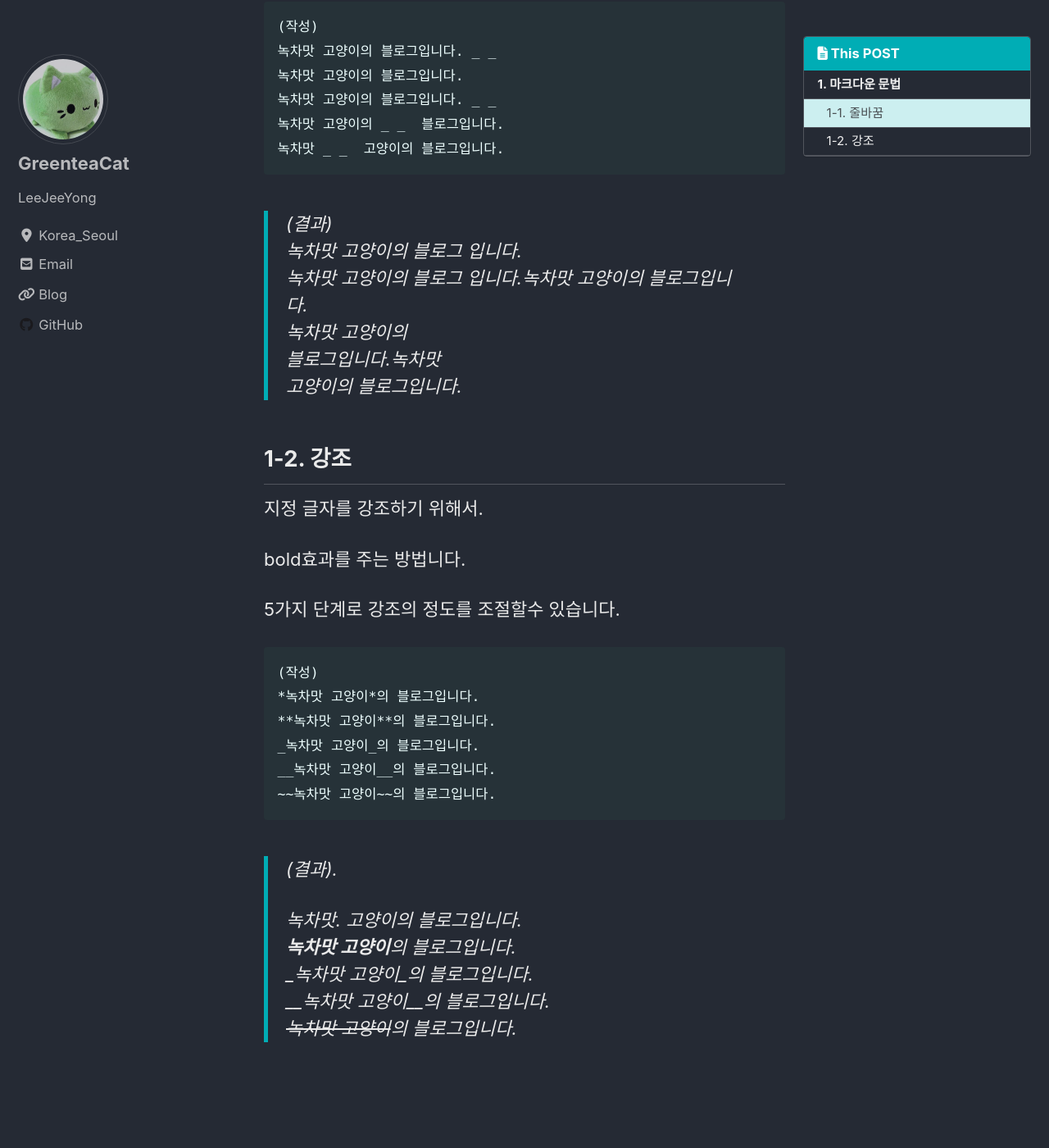
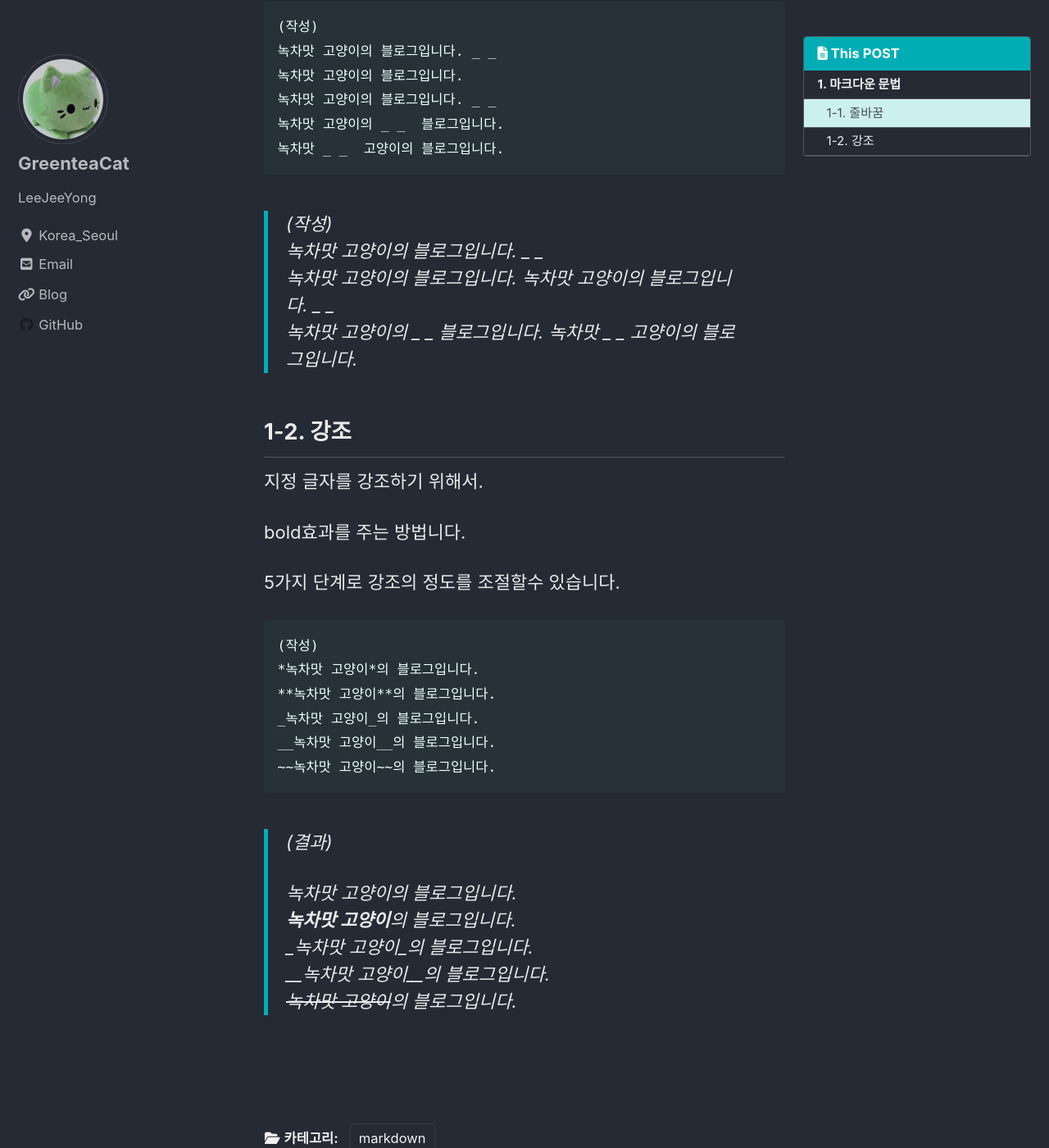
Before and after one commit to Leejeeyong/leejeeyong.github.io, a Jekyll site: the page built from _posts/2019-11-21-markdown-documents.md, in a window 1280 px wide and 1400 px high, scrolled down 559 px. Shown: the whole window at 82% size. Built offline with Jekyll 4.4.1, drawn with Linux system fonts in a browser that asks for light colours; cached includes are drawn as plain includes; nearby versions of some CDN libraries; comment, search, counter and statistics services are not loaded.

Commit message:
markdown docu

````diff
--- a/_posts/2019-11-21-markdown-documents.md
+++ b/_posts/2019-11-21-markdown-documents.md
@@ -35,12 +35,12 @@ last_modified_at: 2019-11-21T08:06:00-05:00
 녹차맛 _ _  고양이의 블로그입니다.
 ```
 
-> (결과)
-> 녹차맛 고양이의 블로그 입니다.
-> 녹차맛 고양이의 블로그 입니다.녹차맛 고양이의 블로그입니다.
-> 녹차맛 고양이의
-> 블로그입니다.녹차맛
-> 고양이의 블로그입니다.
+> (작성)
+> 녹차맛 고양이의 블로그입니다. _ _
+> 녹차맛 고양이의 블로그입니다.
+> 녹차맛 고양이의 블로그입니다. _ _
+> 녹차맛 고양이의 _ _  블로그입니다.
+> 녹차맛 _ _  고양이의 블로그입니다.
 
 
 
@@ -61,9 +61,9 @@ __녹차맛 고양이__의 블로그입니다.
 ~~녹차맛 고양이~~의 블로그입니다.
 ```
 
-> (결과).
+> (결과)
 >
-> *녹차맛. 고양이*의 블로그입니다.
+> *녹차맛 고양이*의 블로그입니다.
 > **녹차맛 고양이**의 블로그입니다.
 > _녹차맛 고양이_의 블로그입니다.
 > __녹차맛 고양이__의 블로그입니다.
````
